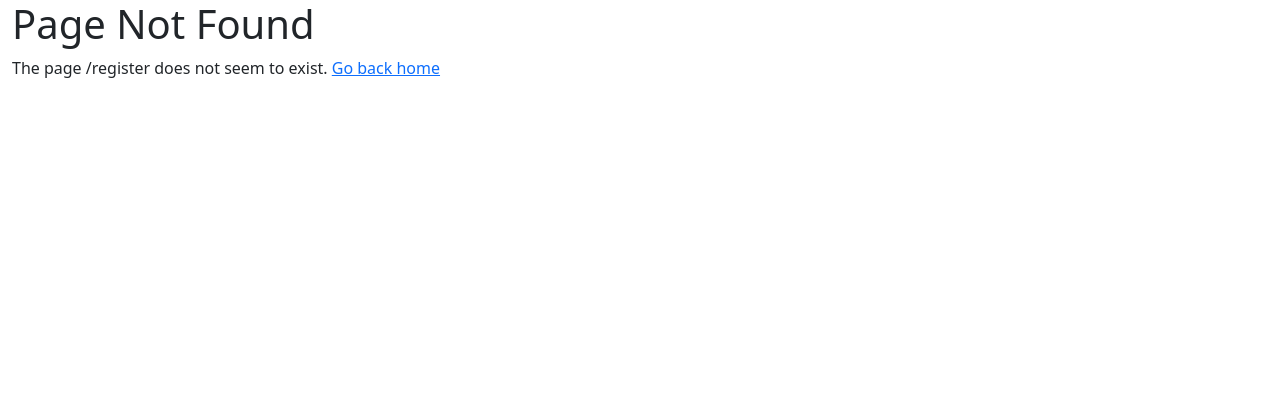
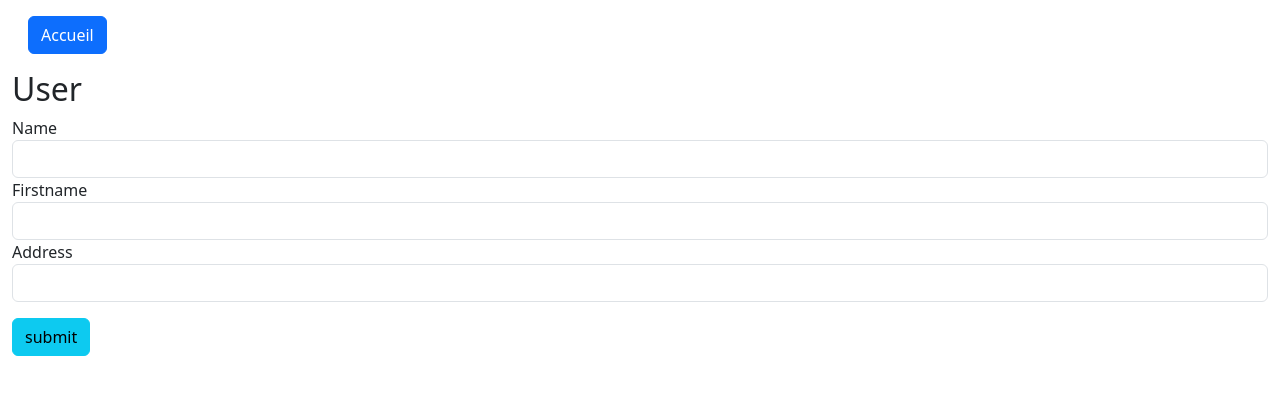
Before and after one commit to Lalanour14/partage-angular, an Angular app: page /register in a window 1280 px wide. Before the commit this address had no page. Shown: the top 394 px of the page. Built offline with nearby package versions, Linux system fonts and the light colour scheme.

Commit message:
delete user

```diff
--- a/src/app/add-object/add-object.component.html
+++ b/src/app/add-object/add-object.component.html
@@ -1,5 +1,5 @@
 <h1>Add Object</h1>
-
+<a routerLink="/" class="btn btn-primary m-3">Accueil</a>
 <form (ngSubmit)="handleSubmit()" ngNativeValidate>
     <label for="name">Label</label>
     <input class="form-control" type="text" name="label" id="label" [(ngModel)]="object.label" required>
--- a/src/app/app-routing.module.ts
+++ b/src/app/app-routing.module.ts
@@ -4,11 +4,13 @@ import{HomeComponent} from './home/home.component';
 import { AddObjectComponent } from './add-object/add-object.component';
 import { UserComponent } from './user/user.component';
 import { NotFoundComponent } from './not-found/not-found.component';
+import { UserInscriptionComponent } from './user-inscription/user-inscription.component';
 
 const routes: Routes = [
   {path:"",component:HomeComponent},
   {path:"AddObject",component:AddObjectComponent},
   {path:"user",component:UserComponent},
+  {path:"register", component:UserInscriptionComponent},
   {path: '**', component:NotFoundComponent}
 
 
--- a/src/app/app.module.ts
+++ b/src/app/app.module.ts
@@ -9,6 +9,7 @@ import { ObjectItemComponent } from './object-item/object-item.component';
 import {AddObjectComponent } from './add-object/add-object.component';
 import { NotFoundComponent } from './not-found/not-found.component';
 import { UserComponent } from './user/user.component';
+import { UserInscriptionComponent } from './user-inscription/user-inscription.component';
 
 
 @NgModule({
@@ -19,7 +20,8 @@ import { UserComponent } from './user/user.component';
     ObjectItemComponent,
     AddObjectComponent,
     NotFoundComponent,
-    UserComponent
+    UserComponent,
+    UserInscriptionComponent
 
   ],
   imports: [
--- a/src/app/home/home.component.html
+++ b/src/app/home/home.component.html
@@ -1,6 +1,8 @@
-<h1>Acceuil</h1>
+<h1>Accueil</h1>
 <a routerLink="/AddObject" class="btn btn-primary m-3">Add object</a>
 <a routerLink="/user" class="btn btn-primary m-3">User List</a>
+<a routerLink="/register" class="btn btn-info m-3">Register</a>
+
 <button class="btn btn-danger" *ngIf="selected" (click)="deleteSelected()">Delete</button>
 
 <div class="row g-4">
--- /dev/null
+++ b/src/app/user-inscription/user-inscription.component.html
@@ -0,0 +1,17 @@
+
+<a routerLink="/" class="btn btn-primary m-3">Accueil</a>
+<form (ngSubmit)="handleSubmit()" ngNativeValidate>
+
+    <h2>User</h2>
+
+    <label for="name">Name</label>
+    <input class="form-control" type="text" name="name" id="name" [(ngModel)]="user.name" required>
+    <label for="firstName">Firstname</label>
+    <input class="form-control" type="text" name="street" id="firstName" [(ngModel)]="user.firstName" required>
+    <label for="address">Address</label>
+    <input class="form-control" type="text" name="address" id="address" [(ngModel)]="user.address ">
+
+
+
+<button class="btn btn-info mt-3">submit</button>
+</form>
--- /dev/null
+++ b/src/app/user-inscription/user-inscription.component.ts
@@ -0,0 +1,26 @@
+import { Component } from '@angular/core';
+import { User } from '../entities';
+import { Router } from '@angular/router';
+import { UserService } from '../user.service';
+import { NotificationService } from '../notification.service';
+
+@Component({
+  selector: 'app-user-inscription',
+  templateUrl: './user-inscription.component.html',
+  styleUrls: ['./user-inscription.component.css']
+})
+export class UserInscriptionComponent {
+
+  user:User = {
+      name:'',
+      firstName: '',
+      address:'',
+      }
+    constructor (private router:Router,private userService:UserService,private notificationService:NotificationService){}
+    handleSubmit() {
+      this.userService.add(this.user).subscribe(() => {
+        this.notificationService.notify('Object add success');
+        this.router.navigate(['/'])
+      });
+    }
+  }
--- a/src/app/user/user.component.css
+++ b/src/app/user/user.component.css
@@ -0,0 +1,3 @@
+:host.active.card{
+    background: rgba(147, 156, 193, 0.2)
+}
--- a/src/app/user/user.component.html
+++ b/src/app/user/user.component.html
@@ -1,14 +1,13 @@
 
 <h1>Partage User </h1>
+<a routerLink="/" class="btn btn-primary m-3">Accueil</a>
+<button  class="btn btn-danger" *ngIf="selected" (click)="deleteSelected()">Delete</button>
+    <div class="grid">
+
+        <div class="container-fluid text-center  " (click)="select(user)"  *ngFor="let user of list" [ngClass]="{active: user == selected}">
 
 
-
-    <div class="grid">
-
-        <div class="container-fluid text-center  " *ngFor="let user of list">
-
-
-            <div class="card col-md-8 bg-info-subtle ">
+            <div class="card col-md-8  ">
             <h3 class="card-title"> {{user.name}}</h3>
             <h4 class="card-sudtitle">{{user.firstName}}</h4>
             <h5 class="card-text">{{user.address}}</h5>
--- a/src/app/user/user.component.ts
+++ b/src/app/user/user.component.ts
@@ -1,4 +1,4 @@
-import { Component } from '@angular/core';
+import { Component, Input } from '@angular/core';
 import { User } from '../entities';
 import { UserService } from '../user.service';
 
@@ -9,8 +9,9 @@ import { UserService } from '../user.service';
 })
 export class UserComponent {
 
-  user:User;
+
   list: User[] = [];
+  selected: User | null = null;
 
 
   constructor(private userService : UserService) { }
@@ -22,5 +23,22 @@ export class UserComponent {
 
       }
 
+      select(user: User) {
+        if (this.selected == user) {
+        this.selected = null;
+        } else {
+        this.selected = user;
+         }
+      }
+
+       deleteSelected() {
+         if (this.selected) {
+          this.userService.delete(this.selected).subscribe(() => {
+           this.list = this.list.filter(item => item != this.selected);
+           this.selected = null;
+            });
+         }
+       }
+
 
 }
```
Also changed, not shown: src/app/user-inscription/user-inscription.component.css (added), 1 other file (tests, documents, lock files or other folders).
